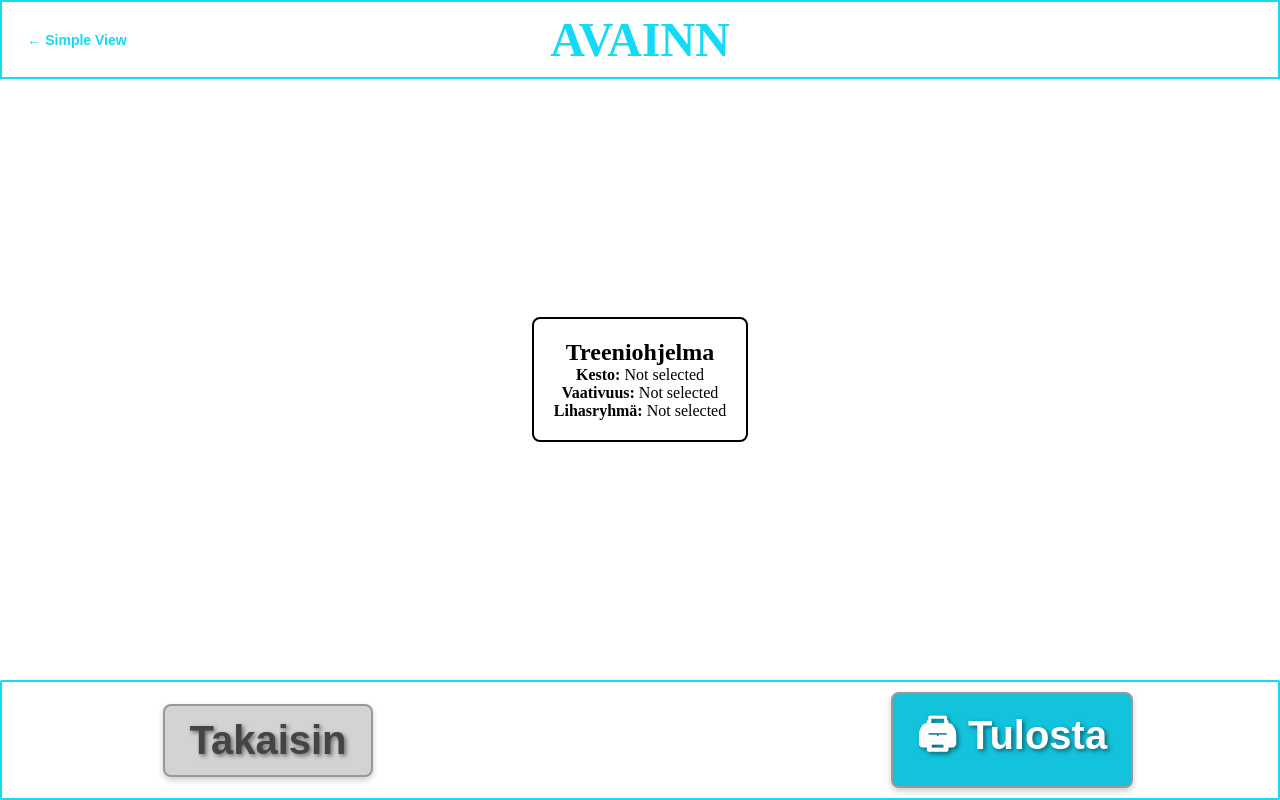
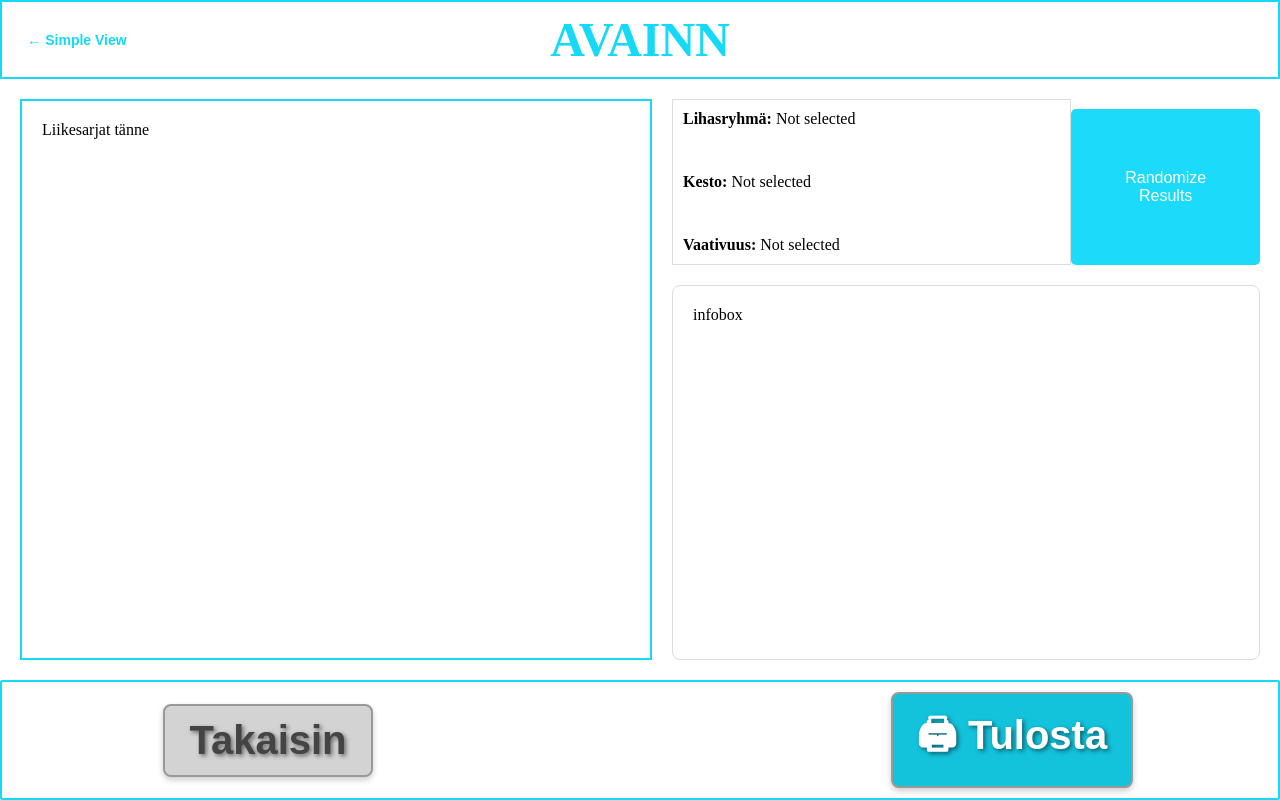
Before and after one commit to NikoKola1/workout-recommender, a React (Vite) app: page /fullview/result in a window 1280 px wide. Built offline with nearby package versions, Linux system fonts and the light colour scheme.

Commit message:
update result screen arrangement

```diff
--- a/src/components/Result.jsx
+++ b/src/components/Result.jsx
@@ -1,37 +1,99 @@
-import { useWorkout } from "../context/WorkoutContext"
+import React, { useState } from 'react';
+import { useWorkout } from "../context/WorkoutContext";
 
 const Result = () => {
-    const { workout } = useWorkout()
+    const { workout } = useWorkout();
+    const [randomized, setRandomized] = useState(false);
+
+    const handleRandomize = () => {
+        // add logic later to reroll the workout data
+    };
 
     return (
         <div style={styles.container}>
-            <h2>Treeniohjelma</h2>
-            <p><strong>Kesto:</strong> {workout.duration || "Not selected"}</p>
-            <p><strong>Vaativuus:</strong> {workout.intensity || "Not selected"}</p>
-            <p><strong>Lihasryhmä:</strong> {workout.muscleGroup || "Not selected"}</p>
+            <div style={styles.resultData}>
+                Liikesarjat tänne
+            </div>
+            <div style={styles.rightSideContainer}>
+                <div style={styles.detailsContainer}>
+                    <div style={styles.detailSelection}>
+                        <p><strong>Lihasryhmä:</strong> {workout.muscleGroup || "Not selected"}</p>
+                        <p><strong>Kesto:</strong> {workout.duration || "Not selected"}</p>
+                        <p><strong>Vaativuus:</strong> {workout.intensity || "Not selected"}</p>
+                    </div>
+                    <div style={styles.randomizeButton}>
+                        <button onClick={handleRandomize} style={styles.button}>Randomize Results</button>
+                    </div>
+                </div>
+                <div style={styles.infobox}>
+                    infobox
+                </div>
+            </div>
         </div>
-    )
-}
+    );
+};
 
 const styles = {
     container: {
-        display: "flex",
-        flexDirection: "column",
-        alignItems: "center",
-        justifyContent: "center",
-        padding: "20px",
-        border: "2px solid black",
-        borderRadius: "8px",
-        textAlign: "center",
-        maxWidth: "400px",
-        margin: "auto",
+        display: 'flex',
+        flexDirection: 'row',
+        justifyContent: 'center',
+        width: '100%',
+        height: '100%',
+        padding: '20px',
+    },
+    resultData: {
+        flex: 1,
+        border: "2px solid #15daf7",
+        padding: '20px',
+        marginRight: '20px',
+    },
+    rightSideContainer: {
+        flex: 1,
+        display: 'flex',
+        flexDirection: 'column',
+        justifyContent: 'space-between',
+        width: '100%',
+    },
+    detailsContainer: {
+        flex: 1,
+        display: 'flex',
+        flexDirection: 'row',
+        justifyContent: 'space-evenly',
+        borderRadius: '8px',
+    },
+    detailSelection: {
+        flex: 2,
+        display: 'flex',
+        flexDirection: 'column',
+        justifyContent: 'space-between',
+        border: '1px solid #ddd',
+        padding: '10px',
+    },
+    randomizeButton: {
+        flex: 1,
+        display: 'flex',
+        justifyContent: 'center',
+        alignItems: 'stretch',
+        marginTop: '10px',
+    },
+    infobox: {
+        flex: 2,
+        marginTop: '20px',
+        padding: '20px',
+        border: '1px solid #ddd',
+        borderRadius: '8px',
     },
     button: {
-        marginTop: "20px",
-        padding: "10px 20px",
-        fontSize: "16px",
-        cursor: "pointer",
+        padding: '10px 50px',
+        fontSize: '16px',
+        cursor: 'pointer',
+        backgroundColor: '#1CDAF9',
+        color: 'white',
+        border: 'none',
+        borderRadius: '5px',
+        transition: 'background-color 0.3s ease',
     },
 }
 
-export default Result
+export default Result;
```
